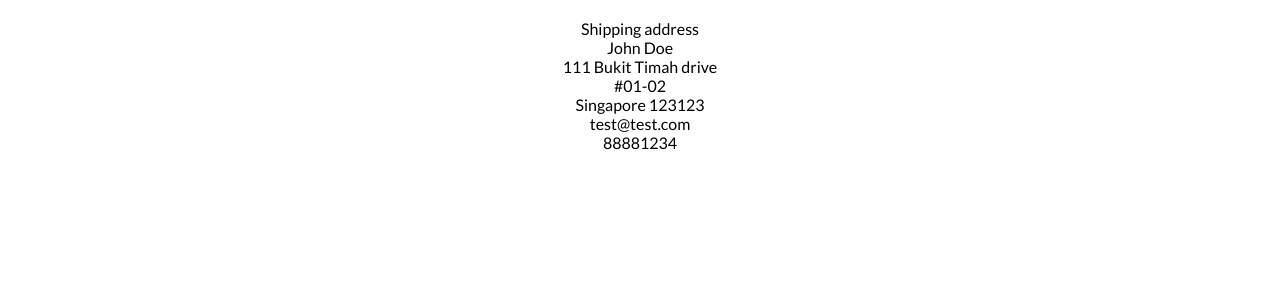
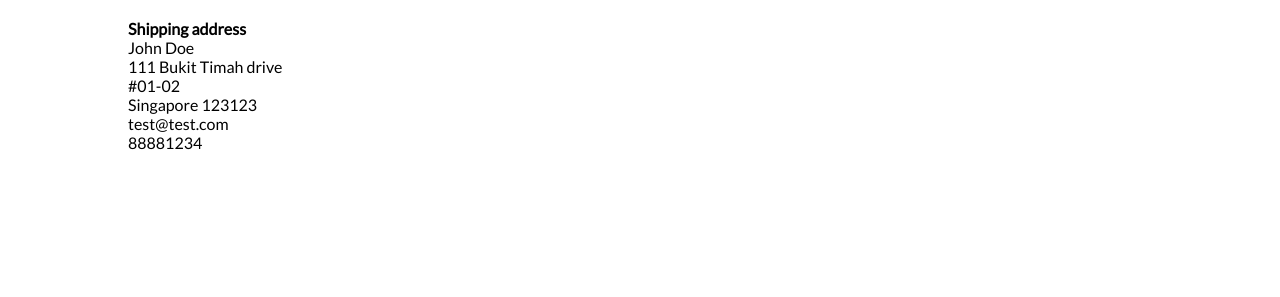
Before and after one commit to phildnl/ecommerce-demo-site, a plain HTML site: page orderPlaced.html in a window 1280 px wide. Shown: the part 503-800 px from the top of the page. Drawn offline with Linux system fonts and the light colour scheme.

Commit message:
style changed

```diff
--- a/orderPlaced.html
+++ b/orderPlaced.html
@@ -1,12 +1,24 @@
 <!DOCTYPE html>
 <html lang="en">
+
 <head>
   <!-- Google Tag Manager -->
-    <script>(function(w,d,s,l,i){w[l]=w[l]||[];w[l].push({'gtm.start':
-    new Date().getTime(),event:'gtm.js'});var f=d.getElementsByTagName(s)[0],
-    j=d.createElement(s),dl=l!='dataLayer'?'&l='+l:'';j.async=true;j.src=
-    'https://www.googletagmanager.com/gtm.js?id='+i+dl;f.parentNode.insertBefore(j,f);
-    })(window,document,'script','dataLayer','GTM-TW4RHSD');</script>
+  <script>
+    (function(w, d, s, l, i) {
+      w[l] = w[l] || [];
+      w[l].push({
+        'gtm.start': new Date().getTime(),
+        event: 'gtm.js'
+      });
+      var f = d.getElementsByTagName(s)[0],
+        j = d.createElement(s),
+        dl = l != 'dataLayer' ? '&l=' + l : '';
+      j.async = true;
+      j.src =
+        'https://www.googletagmanager.com/gtm.js?id=' + i + dl;
+      f.parentNode.insertBefore(j, f);
+    })(window, document, 'script', 'dataLayer', 'GTM-TW4RHSD');
+  </script>
   <!-- End Google Tag Manager -->
   <meta charset="UTF-8">
   <meta name="viewport" content="width=device-width, initial-scale=1.0">
@@ -21,17 +33,17 @@
   <link rel="stylesheet" href="css/orderPlaced.css">
 
 </head>
+
 <body>
   <!-- Google Tag Manager (noscript) -->
-  <noscript><iframe src="https://www.googletagmanager.com/ns.html?id=GTM-TW4RHSD"
-  height="0" width="0" style="display:none;visibility:hidden"></iframe></noscript>
+  <noscript><iframe src="https://www.googletagmanager.com/ns.html?id=GTM-TW4RHSD" height="0" width="0" style="display:none;visibility:hidden"></iframe></noscript>
   <!-- End Google Tag Manager (noscript) -->
   <!-- HEADER -->
   <div id="1"></div>
   <script>
     load("header.html");
-        function load(url)
-        {
+
+    function load(url) {
       req = new XMLHttpRequest();
       req.open("GET", url, false);
       req.send(null);
@@ -44,21 +56,23 @@
     <div id="check"><i class="fas fa-check-circle"></i></div>
     <div id="aboutCheck">
       <h1>Thanks for your order John!</h1>
-        <div>Shipping address </div>
-        <div>John Doe </div>
-        <div>111 Bukit Timah drive </div>
-        <div>#01-02 </div />
-        <div>Singapore 123123 </div />
-        <div id="email">test@test.com</div />
-        <div id="phonenumber">88881234</div />
+      <div style="text-align: left;">
+        <div style="font-weight: bold;">Shipping address</div>
+        <div>John Doe</div>
+        <div>111 Bukit Timah drive</div>
+        <div>#01-02</div>
+        <div>Singapore 123123</div>
+        <div id="email">test@test.com</div>
+        <div id="phonenumber">88881234</div>
+      </div>
     </div>
   </div>
   <!-- FOOTER -->
   <div id="4"></div>
   <script>
     load("footer.html");
-            function load(url)
-            {
+
+    function load(url) {
       req = new XMLHttpRequest();
       req.open("GET", url, false);
       req.send(null);
@@ -67,4 +81,5 @@
   </script>
 </body>
 <script src="/orderPlaced.js"></script>
+
 </html>
```
Lines whose indentation alone changed are shown as unchanged.
